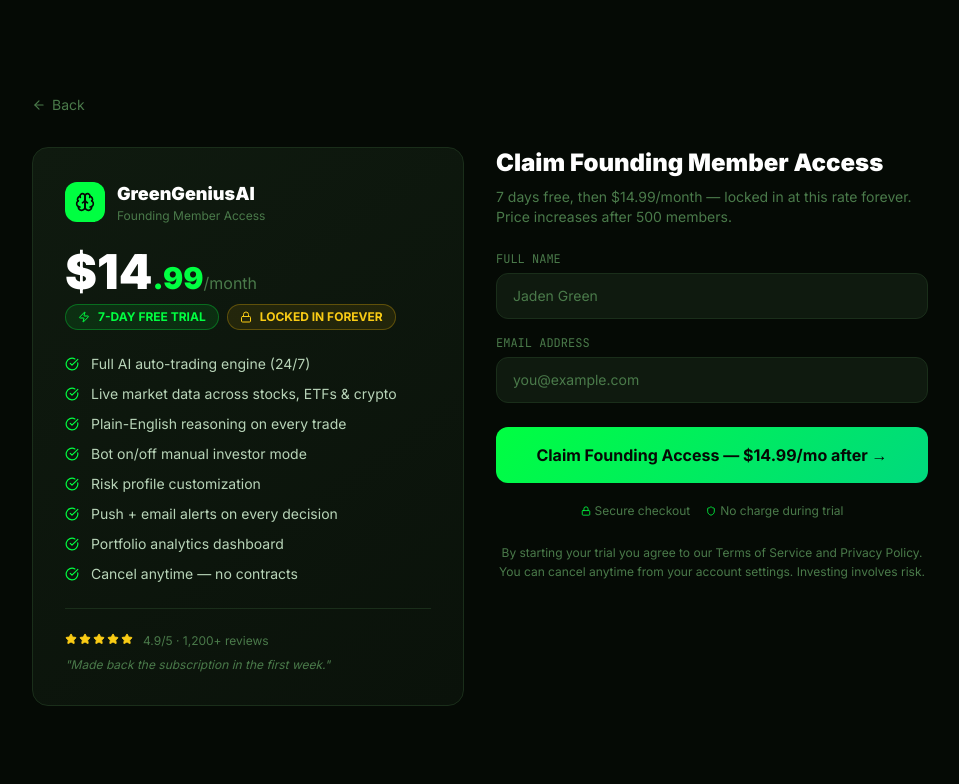
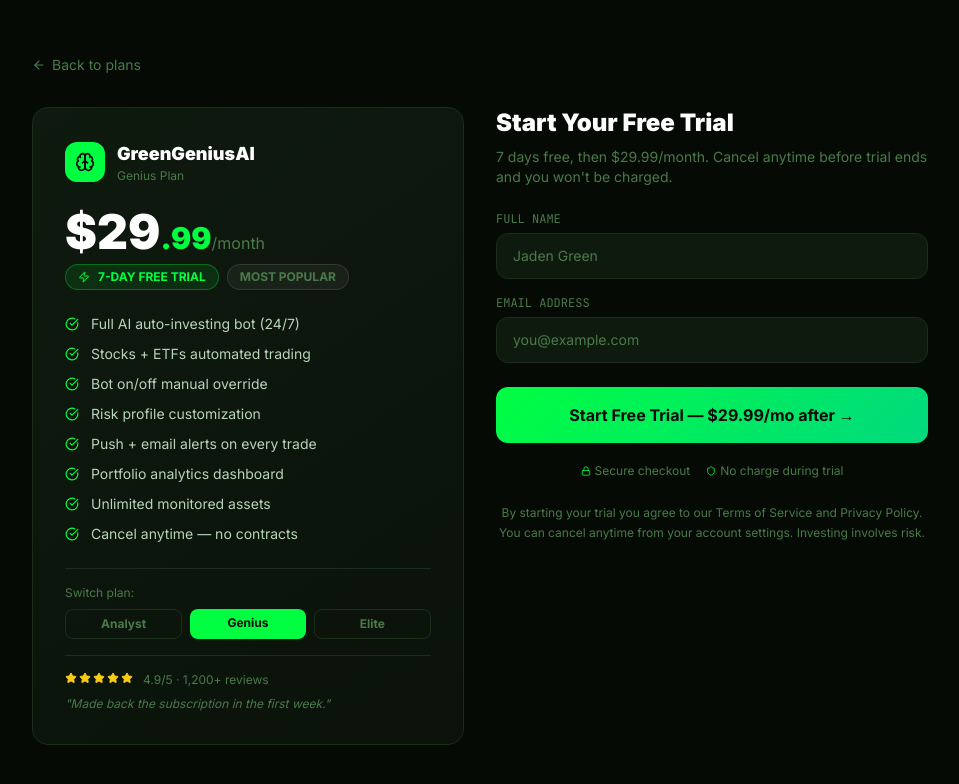
Before and after one commit to willystakker/greengeniusai, a Next.js app in the folder website/: page /checkout in a window 1280 px wide. Shown: the top 784 px of the page, without its empty margins (160-1119 px from the left). Built offline with nearby package versions, Linux system fonts and the light colour scheme.

Commit message:
feat: 3-tier pricing (Analyst  / Genius .99 / Elite .99)

```diff
--- a/website/app/checkout/page.tsx
+++ b/website/app/checkout/page.tsx
@@ -3,28 +3,74 @@
 import { useState, useEffect, Suspense } from "react";
 import { useSearchParams } from "next/navigation";
 import Link from "next/link";
-import { Brain, CheckCircle, Lock, Shield, Star, ArrowLeft, Zap } from "lucide-react";
+import { Brain, CheckCircle, Lock, Shield, Star, ArrowLeft, Zap, Crown } from "lucide-react";
 
-const FEATURES = [
-  "Full AI auto-trading engine (24/7)",
-  "Live market data across stocks, ETFs & crypto",
-  "Plain-English reasoning on every trade",
-  "Bot on/off manual investor mode",
-  "Risk profile customization",
-  "Push + email alerts on every decision",
-  "Portfolio analytics dashboard",
-  "Cancel anytime — no contracts",
-];
+const PLANS = {
+  analyst: {
+    name: "Analyst",
+    price: "$10",
+    priceFull: "10.00",
+    badge: null,
+    features: [
+      "AI market analysis & recommendations",
+      "Plain-English trade reasoning",
+      "Live market data & watchlist",
+      "Up to 10 monitored assets",
+      "Email alerts on signals",
+      "Manual execution — you place trades",
+      "Portfolio performance tracker",
+      "Cancel anytime — no contracts",
+    ],
+  },
+  genius: {
+    name: "Genius",
+    price: "$29",
+    cents: ".99",
+    priceFull: "29.99",
+    badge: "Most Popular",
+    features: [
+      "Full AI auto-investing bot (24/7)",
+      "Stocks + ETFs automated trading",
+      "Bot on/off manual override",
+      "Risk profile customization",
+      "Push + email alerts on every trade",
+      "Portfolio analytics dashboard",
+      "Unlimited monitored assets",
+      "Cancel anytime — no contracts",
+    ],
+  },
+  elite: {
+    name: "Elite",
+    price: "$49",
+    cents: ".99",
+    priceFull: "49.99",
+    badge: "Most Powerful",
+    features: [
+      "Everything in Genius",
+      "Crypto trading (BTC, ETH, SOL + more)",
+      "Multi-portfolio management",
+      "Options flow & dark pool signals",
+      "Priority trade execution",
+      "Weekly AI market briefing",
+      "Early access to new features",
+      "VIP priority support",
+    ],
+  },
+} as const;
+
+type PlanKey = keyof typeof PLANS;
 
 function CheckoutContent() {
   const searchParams = useSearchParams();
   const cancelled = searchParams.get("cancelled");
+  const planParam = (searchParams.get("plan") ?? "genius") as PlanKey;
+  const plan = PLANS[planParam] ?? PLANS.genius;
+
   const [loading, setLoading] = useState(false);
   const [email, setEmail] = useState("");
   const [name, setName] = useState("");
   const [error, setError] = useState("");
 
-  // Pre-fill from localStorage if user came through signup
   useEffect(() => {
     const raw = typeof window !== "undefined" ? localStorage.getItem("ggai_user") : null;
     if (raw) {
@@ -42,7 +88,7 @@ function CheckoutContent() {
       const res = await fetch("/api/subscribe", {
         method: "POST",
         headers: { "Content-Type": "application/json" },
-        body: JSON.stringify({ email, name }),
+        body: JSON.stringify({ email, name, plan: planParam }),
       });
       const data = await res.json();
       if (data.url) {
@@ -60,8 +106,8 @@ function CheckoutContent() {
   return (
     <div className="min-h-screen bg-genius-black flex items-center justify-center p-4">
       <div className="w-full max-w-4xl">
-        <Link href="/" className="flex items-center gap-1.5 text-genius-muted hover:text-genius-green transition-colors mb-8 text-sm">
-          <ArrowLeft size={14} /> Back
+        <Link href="/#pricing" className="flex items-center gap-1.5 text-genius-muted hover:text-genius-green transition-colors mb-8 text-sm">
+          <ArrowLeft size={14} /> Back to plans
         </Link>
 
         <div className="grid lg:grid-cols-2 gap-8">
@@ -69,32 +115,39 @@ function CheckoutContent() {
           <div className="genius-card rounded-2xl p-8 border border-genius-green/30">
             <div className="flex items-center gap-3 mb-6">
               <div className="w-10 h-10 rounded-xl bg-genius-green flex items-center justify-center">
-                <Brain size={20} className="text-genius-black" />
+                {planParam === "elite" ? (
+                  <Crown size={20} className="text-genius-black" />
+                ) : (
+                  <Brain size={20} className="text-genius-black" />
+                )}
               </div>
               <div>
                 <p className="font-black text-white text-lg">GreenGeniusAI</p>
-                <p className="text-xs text-genius-muted">Founding Member Access</p>
+                <p className="text-xs text-genius-muted">{plan.name} Plan</p>
               </div>
             </div>
 
             <div className="mb-6">
-              <span className="text-5xl font-black text-white">$14</span>
-              <span className="text-3xl font-black text-genius-green">.99</span>
+              <span className="text-5xl font-black text-white">{plan.price}</span>
+              {"cents" in plan && (
+                <span className="text-3xl font-black text-genius-green">{plan.cents}</span>
+              )}
               <span className="text-genius-muted">/month</span>
               <div className="mt-2 flex flex-wrap gap-2">
                 <div className="inline-flex items-center gap-2 px-3 py-1 bg-genius-green/10 border border-genius-green/30 rounded-full">
                   <Zap size={12} className="text-genius-green" />
                   <span className="text-xs font-bold text-genius-green">7-DAY FREE TRIAL</span>
                 </div>
-                <div className="inline-flex items-center gap-2 px-3 py-1 bg-yellow-500/10 border border-yellow-500/30 rounded-full">
-                  <Lock size={12} className="text-yellow-400" />
-                  <span className="text-xs font-bold text-yellow-400">LOCKED IN FOREVER</span>
-                </div>
+                {plan.badge && (
+                  <div className="inline-flex items-center gap-2 px-3 py-1 bg-white/5 border border-white/10 rounded-full">
+                    <span className="text-xs font-bold text-genius-muted">{plan.badge.toUpperCase()}</span>
+                  </div>
+                )}
               </div>
             </div>
 
             <div className="flex flex-col gap-2.5 mb-6">
-              {FEATURES.map((f, i) => (
+              {plan.features.map((f, i) => (
                 <div key={i} className="flex items-center gap-3">
                   <CheckCircle size={14} className="text-genius-green flex-shrink-0" />
                   <span className="text-sm text-genius-text">{f}</span>
@@ -102,8 +155,28 @@ function CheckoutContent() {
               ))}
             </div>
 
+            {/* Plan switcher */}
+            <div className="pt-4 border-t border-genius-border">
+              <p className="text-xs text-genius-muted mb-2">Switch plan:</p>
+              <div className="flex gap-2">
+                {(Object.keys(PLANS) as PlanKey[]).map((key) => (
+                  <Link
+                    key={key}
+                    href={`/checkout?plan=${key}`}
+                    className={`flex-1 py-1.5 rounded-lg text-xs font-bold text-center transition-all ${
+                      key === planParam
+                        ? "bg-genius-green text-genius-black"
+                        : "border border-genius-border text-genius-muted hover:border-genius-green hover:text-genius-green"
+                    }`}
+                  >
+                    {PLANS[key].name}
+                  </Link>
+                ))}
+              </div>
+            </div>
+
             {/* Social proof */}
-            <div className="pt-6 border-t border-genius-border">
+            <div className="pt-4 border-t border-genius-border mt-4">
               <div className="flex gap-0.5 mb-2">
                 {[...Array(5)].map((_, i) => <Star key={i} size={12} className="text-yellow-400 fill-yellow-400" />)}
                 <span className="text-xs text-genius-muted ml-2">4.9/5 · 1,200+ reviews</span>
@@ -114,9 +187,9 @@ function CheckoutContent() {
 
           {/* Right — checkout form */}
           <div>
-            <h1 className="text-2xl font-black text-white mb-2">Claim Founding Member Access</h1>
+            <h1 className="text-2xl font-black text-white mb-2">Start Your Free Trial</h1>
             <p className="text-genius-muted text-sm mb-6">
-              7 days free, then $14.99/month — locked in at this rate forever. Price increases after 500 members.
+              7 days free, then {"cents" in plan ? `${plan.price}${plan.cents}` : plan.price}/month. Cancel anytime before trial ends and you won't be charged.
             </p>
 
             {cancelled && (
@@ -159,7 +232,7 @@ function CheckoutContent() {
                 {loading ? (
                   <span className="animate-pulse">Redirecting to secure checkout...</span>
                 ) : (
-                  "Claim Founding Access — $14.99/mo after →"
+                  `Start Free Trial — ${"cents" in plan ? `${plan.price}${plan.cents}` : plan.price}/mo after →`
                 )}
               </button>
 
--- a/website/app/page.tsx
+++ b/website/app/page.tsx
@@ -94,22 +94,73 @@ const FEATURES = [
 
 const PLANS = [
   {
+    name: "Analyst",
+    slug: "analyst",
+    price: "10",
+    priceCents: "",
+    period: "month",
+    highlight: false,
+    badge: "",
+    description: "AI intelligence in your hands. You decide when to pull the trigger.",
+    features: [
+      "AI market analysis & recommendations",
+      "Plain-English trade reasoning",
+      "Live market data & watchlist",
+      "Up to 10 monitored assets",
+      "Email alerts on signals",
+      "Manual execution — you place trades",
+      "Portfolio performance tracker",
+    ],
+    missing: [
+      "Auto-investing bot",
+      "Crypto trading",
+      "Multi-portfolio management",
+    ],
+  },
+  {
     name: "Genius",
-    price: "14.99",
+    slug: "genius",
+    price: "29",
+    priceCents: ".99",
     period: "month",
     highlight: true,
-    badge: "Founding Member",
+    badge: "Most Popular",
+    description: "The full AI auto-investor. Set it, forget it, profit.",
     features: [
-      "Full AI auto-investing engine",
-      "Live market data & alerts",
-      "Transparent trade reasoning",
-      "Bot on/off manual mode",
-      "All asset classes (stocks, ETFs, crypto)",
+      "Everything in Analyst",
+      "Full AI auto-investing bot (24/7)",
+      "Stocks + ETFs automated trading",
+      "Bot on/off manual override",
       "Risk profile customization",
-      "Priority notifications",
+      "Push + email alerts on every trade",
       "Portfolio analytics dashboard",
-      "Email & push trade alerts",
+      "Unlimited monitored assets",
     ],
+    missing: [
+      "Crypto trading",
+      "Multi-portfolio management",
+    ],
+  },
+  {
+    name: "Elite",
+    slug: "elite",
+    price: "49",
+    priceCents: ".99",
+    period: "month",
+    highlight: false,
+    badge: "Most Powerful",
+    description: "Institutional-grade AI. Every market, every edge, 24/7.",
+    features: [
+      "Everything in Genius",
+      "Crypto trading (BTC, ETH, SOL + more)",
+      "Multi-portfolio management",
+      "Options flow & dark pool signals",
+      "Priority trade execution",
+      "Weekly AI market briefing",
+      "Early access to new features",
+      "VIP priority support",
+    ],
+    missing: [],
   },
 ];
 
@@ -222,7 +273,7 @@ export default function HomePage() {
                 href="/auth?mode=signup"
                 className="btn-genius px-5 py-2 rounded-lg text-sm font-bold"
               >
-                Claim Founding Access
+                Get Started Free
               </Link>
             </div>
 
@@ -250,7 +301,7 @@ export default function HomePage() {
               </a>
             ))}
             <Link href="/auth?mode=signup" className="btn-genius px-5 py-3 rounded-lg text-center font-bold">
-              Claim Founding Access
+              Get Started Free
             </Link>
           </div>
         )}
@@ -310,7 +361,7 @@ export default function HomePage() {
                   href="/auth?mode=signup"
                   className="btn-genius px-8 py-4 rounded-xl text-base font-black flex items-center justify-center gap-2"
                 >
-                  Claim Founding Access
+                  Get Started Free
                   <ChevronRight size={18} />
                 </Link>
                 <a
@@ -567,47 +618,82 @@ export default function HomePage() {
 
       {/* ── PRICING ── */}
       <section id="pricing" className="py-24 px-4">
-        <div className="max-w-2xl mx-auto text-center">
+        <div className="max-w-6xl mx-auto">
+          <div className="text-center mb-16">
             <p className="text-genius-green font-mono text-sm font-bold mb-3">PRICING</p>
             <h2 className="text-4xl font-black text-white mb-4">
-            One Price. <span className="text-genius-green">Genius Included.</span>
+              Pick Your Edge. <span className="text-genius-green">All Plans Include AI.</span>
             </h2>
-          <p className="text-genius-text mb-12">
-            Reserved for serious investors only. First 500 founding members lock in this rate forever.
+            <p className="text-genius-text">
+              Start free for 7 days. No credit card required. Cancel anytime.
             </p>
+          </div>
 
-          <div className="genius-card rounded-3xl p-8 border border-genius-green/40 shadow-genius-strong relative overflow-hidden">
+          <div className="grid md:grid-cols-3 gap-6 items-stretch">
+            {PLANS.map((plan) => (
+              <div
+                key={plan.slug}
+                className={`genius-card rounded-3xl p-8 border relative overflow-hidden flex flex-col ${
+                  plan.highlight
+                    ? "border-genius-green/60 shadow-genius-strong scale-105"
+                    : "border-genius-border"
+                }`}
+              >
+                {plan.highlight && (
                   <div className="absolute top-0 left-0 right-0 h-1 bg-gradient-to-r from-transparent via-genius-green to-transparent" />
-            <div className="flex items-center justify-center gap-2 mb-4">
-              <div className="inline-block px-3 py-1 bg-genius-green/20 border border-genius-green/30 rounded-full text-genius-green text-xs font-bold">
-                FOUNDING MEMBER RATE
+                )}
+
+                {plan.badge && (
+                  <div className={`inline-block self-start px-3 py-1 rounded-full text-xs font-bold mb-4 ${
+                    plan.highlight
+                      ? "bg-genius-green/20 border border-genius-green/30 text-genius-green"
+                      : "bg-white/5 border border-white/10 text-genius-muted"
+                  }`}>
+                    {plan.badge.toUpperCase()}
                   </div>
-              <div className="inline-block px-3 py-1 bg-yellow-500/10 border border-yellow-500/30 rounded-full text-yellow-400 text-xs font-bold">
-                LOCKS IN FOREVER
+                )}
+                {!plan.badge && <div className="mb-8" />}
+
+                <h3 className="text-2xl font-black text-white mb-1">{plan.name}</h3>
+                <p className="text-xs text-genius-muted mb-6 leading-relaxed">{plan.description}</p>
+
+                <div className="mb-8">
+                  <span className="text-5xl font-black text-white">${plan.price}</span>
+                  {plan.priceCents && (
+                    <span className="text-2xl font-black text-genius-green">{plan.priceCents}</span>
+                  )}
+                  <span className="text-genius-muted">/month</span>
                 </div>
-            </div>
-            <div className="mb-2">
-              <span className="text-6xl font-black text-white">$14</span>
-              <span className="text-3xl font-black text-genius-green">.99</span>
-              <span className="text-genius-muted text-lg">/month</span>
-            </div>
-            <p className="text-xs text-genius-muted mb-6">Price goes up at 500 members. You lock in $14.99 permanently.</p>
-            <div className="flex flex-col gap-3 mb-8 text-left">
-              {PLANS[0].features.map((f, i) => (
-                <div key={i} className="flex items-center gap-3">
-                  <CheckCircle size={16} className="text-genius-green flex-shrink-0" />
+
+                <div className="flex flex-col gap-2.5 mb-8 flex-1">
+                  {plan.features.map((f, i) => (
+                    <div key={i} className="flex items-start gap-3">
+                      <CheckCircle size={14} className="text-genius-green flex-shrink-0 mt-0.5" />
                       <span className="text-genius-text text-sm">{f}</span>
                     </div>
                   ))}
+                  {plan.missing.map((f, i) => (
+                    <div key={i} className="flex items-start gap-3 opacity-30">
+                      <div className="w-3.5 h-3.5 rounded-full border border-genius-muted flex-shrink-0 mt-0.5" />
+                      <span className="text-genius-muted text-sm line-through">{f}</span>
                     </div>
+                  ))}
+                </div>
+
                 <Link
-              href="/auth?mode=signup"
-              className="btn-genius w-full py-4 rounded-xl font-black text-base flex items-center justify-center gap-2"
+                  href={`/auth?mode=signup&plan=${plan.slug}`}
+                  className={`w-full py-3.5 rounded-xl font-black text-sm flex items-center justify-center gap-2 transition-all ${
+                    plan.highlight
+                      ? "btn-genius"
+                      : "border border-genius-border text-genius-text hover:border-genius-green hover:text-genius-green"
+                  }`}
                 >
-              Claim Founding Access — 7 Days Free
-              <ArrowUpRight size={18} />
+                  {plan.highlight ? "Start Free Trial" : "Get Started"}
+                  <ArrowUpRight size={16} />
                 </Link>
-            <p className="text-xs text-genius-muted mt-3">No credit card required for trial. Lock in $14.99 forever. Cancel anytime.</p>
+                <p className="text-xs text-genius-muted mt-3 text-center">7-day free trial · cancel anytime</p>
+              </div>
+            ))}
           </div>
         </div>
       </section>
@@ -674,16 +760,24 @@ export default function HomePage() {
             Ready to Invest<br />Like a <span className="text-genius-green glow-text">Genius?</span>
           </h2>
           <p className="text-genius-text text-lg mb-8">
-            Only 500 founding member spots available. Lock in $14.99/month forever — price increases after that.
+            Start with AI-powered insights at $10/mo, or let the bot fully automate your portfolio from $29.99.
           </p>
+          <div className="flex flex-col sm:flex-row gap-4 justify-center">
             <Link
-            href="/auth?mode=signup"
+              href="/auth?mode=signup&plan=genius"
               className="btn-genius inline-flex items-center gap-2 px-10 py-5 rounded-xl text-lg font-black"
             >
-            Claim Your Founding Rate — Free for 7 Days
+              Start Free — Genius Plan
               <ChevronRight size={22} />
             </Link>
-          <p className="text-xs text-genius-muted mt-4">No credit card required. Cancel anytime before trial ends.</p>
+            <Link
+              href="#pricing"
+              className="inline-flex items-center gap-2 px-10 py-5 rounded-xl text-base font-bold border border-genius-border text-genius-text hover:border-genius-green hover:text-genius-green transition-all"
+            >
+              Compare Plans
+            </Link>
+          </div>
+          <p className="text-xs text-genius-muted mt-4">No credit card required. Cancel anytime.</p>
         </div>
       </section>
 
```
Lines whose indentation alone changed are shown as unchanged.
